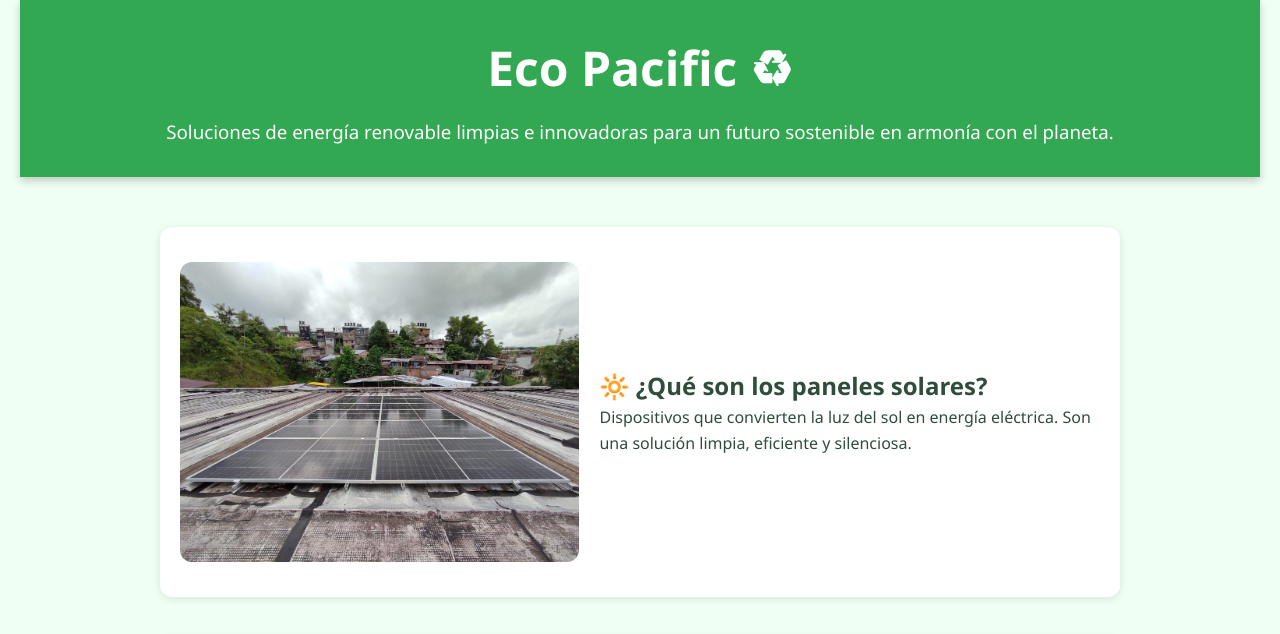
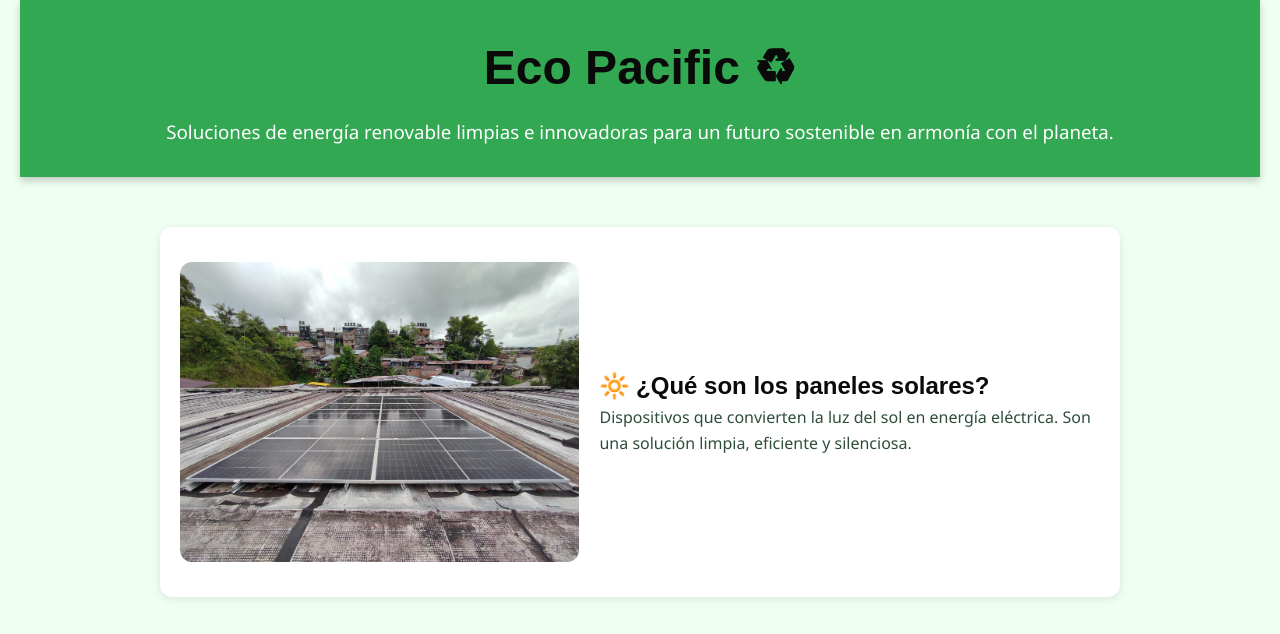
Before and after one commit to luisalexandermm/ecopacific, a plain HTML site: page index.html in a window 1280 px wide. Shown: the top 634 px of the page. Drawn offline with Linux system fonts and the light colour scheme.

Commit message:
flamenco

```diff
--- a/style.css
+++ b/style.css
@@ -38,7 +38,12 @@ header h1 {
 header h3 {
   font-weight: normal;
 }
-
+h1,h2,h3
+.resaltado {
+  color: rgb(10, 10, 10);
+  font-weight: 900;
+  font-family: fantasy;
+  animation: aparecer 2s ease;}
 h1:hover{
   color: rgb(251, 253, 225);
   text-decoration: none;
```
Also changed, not shown: index.html (line endings or trailing spaces).
